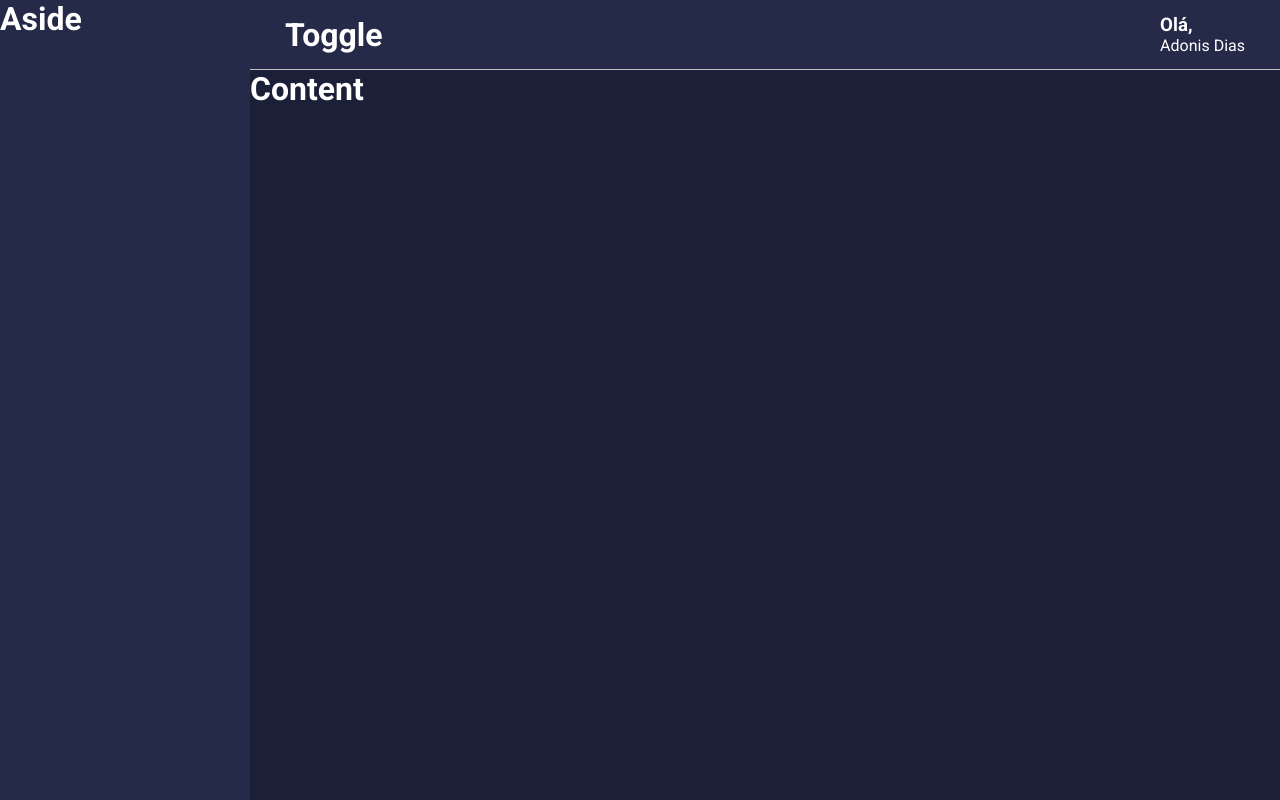
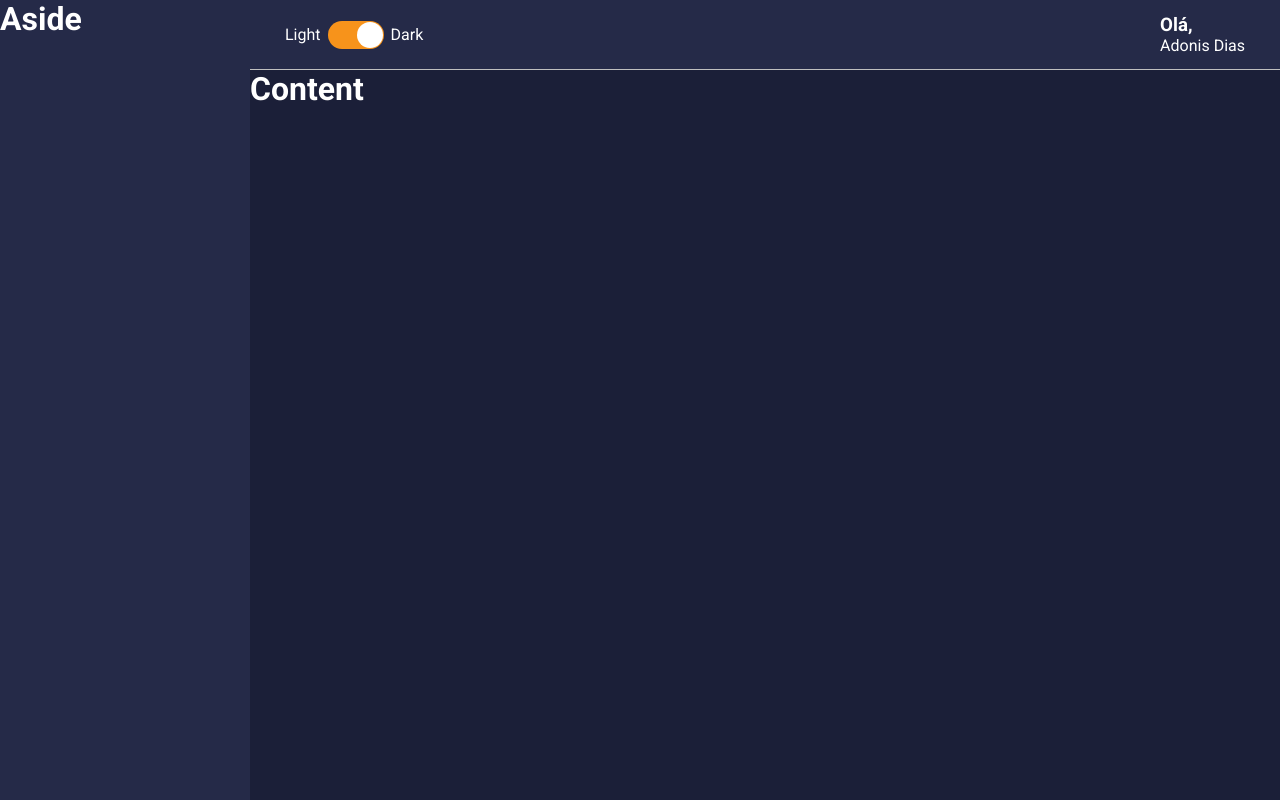
Before and after one commit to adonisdelima1/minha_carteira, a React (Create React App) app: page / in a window 1280 px wide. Built offline with nearby package versions, Linux system fonts and the light colour scheme.

Commit message:
add react-switch on MainHeader

```diff
--- a/package.json
+++ b/package.json
@@ -13,6 +13,7 @@
     "react": "^18.2.0",
     "react-dom": "^18.2.0",
     "react-scripts": "5.0.1",
+    "react-switch": "^7.0.0",
     "styled-components": "^6.0.3",
     "typescript": "^4.9.5",
     "web-vitals": "^2.1.4"
--- a/src/components/MainHeader/index.tsx
+++ b/src/components/MainHeader/index.tsx
@@ -10,6 +10,7 @@ import {
     Welcome,
     UserName
 } from './styles';
+import Toggle from '../Toggle';
 
 export default function MainHeader() {
     const emoji = useMemo(() => {
@@ -23,7 +24,7 @@ export default function MainHeader() {
     }, []);
     return(
         <Container>
-            <h1>Toggle</h1>
+            <Toggle />
 
             <Profile>
                 <Welcome>Olá, {emoji}</Welcome>
--- /dev/null
+++ b/src/components/Toggle/index.tsx
@@ -0,0 +1,20 @@
+import {
+    Container,
+    ToggleLabbel,
+    ToggleSelector
+} from './styles';
+
+export default function Toggle() {
+    return(
+        <Container>
+            <ToggleLabbel>Light</ToggleLabbel>
+            <ToggleSelector
+                checked
+                onChange={() => {}}
+                uncheckedIcon = {false}
+                checkedIcon = {false}
+            />
+            <ToggleLabbel>Dark</ToggleLabbel>
+        </Container>
+    );
+}
--- /dev/null
+++ b/src/components/Toggle/styles.ts
@@ -0,0 +1,26 @@
+import styled from "styled-components";
+import Switch, {ReactSwitchProps} from 'react-switch';
+
+export const Container = styled.div`
+    display: flex;
+    align-items: center;
+`
+
+export const ToggleLabbel = styled.span`
+    color: ${props => props.theme.colors.white};
+`
+
+//   Quando aplicamos estilo a elementos puramente html, usamos a notação
+// "styled." que vem acompanhada do nome do elemento html. Agora, se a intenção
+// é estilizar um componente pronto, utilizamos uma notação que é como se
+// fosse uma chamada de método, "styled(nomeDoComponent)", e quando queremos
+// mexer nas propriedades desse component devemos indicar a notação
+// especificando a interface que cuida das props do component
+export const ToggleSelector = styled(Switch).attrs<ReactSwitchProps>(
+    ({ theme }) => ({
+        onColor: theme.colors.info,
+        offColor: theme.colors.warning
+    }))<ReactSwitchProps>`
+        // 0 para em cima e embaixo e 7px para direita e esquerda
+        margin: 0 7px;
+    `;
```
Also changed, not shown: 1 other file (tests, documents, lock files or other folders).
